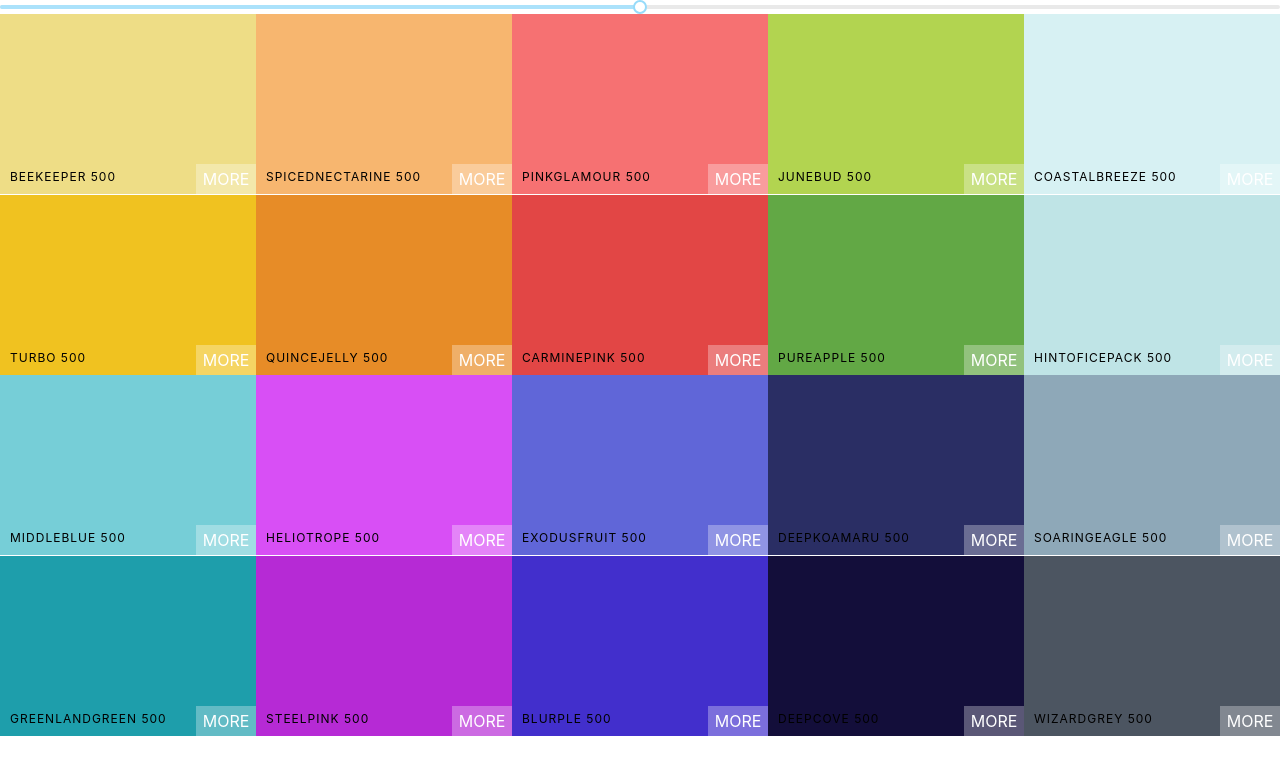
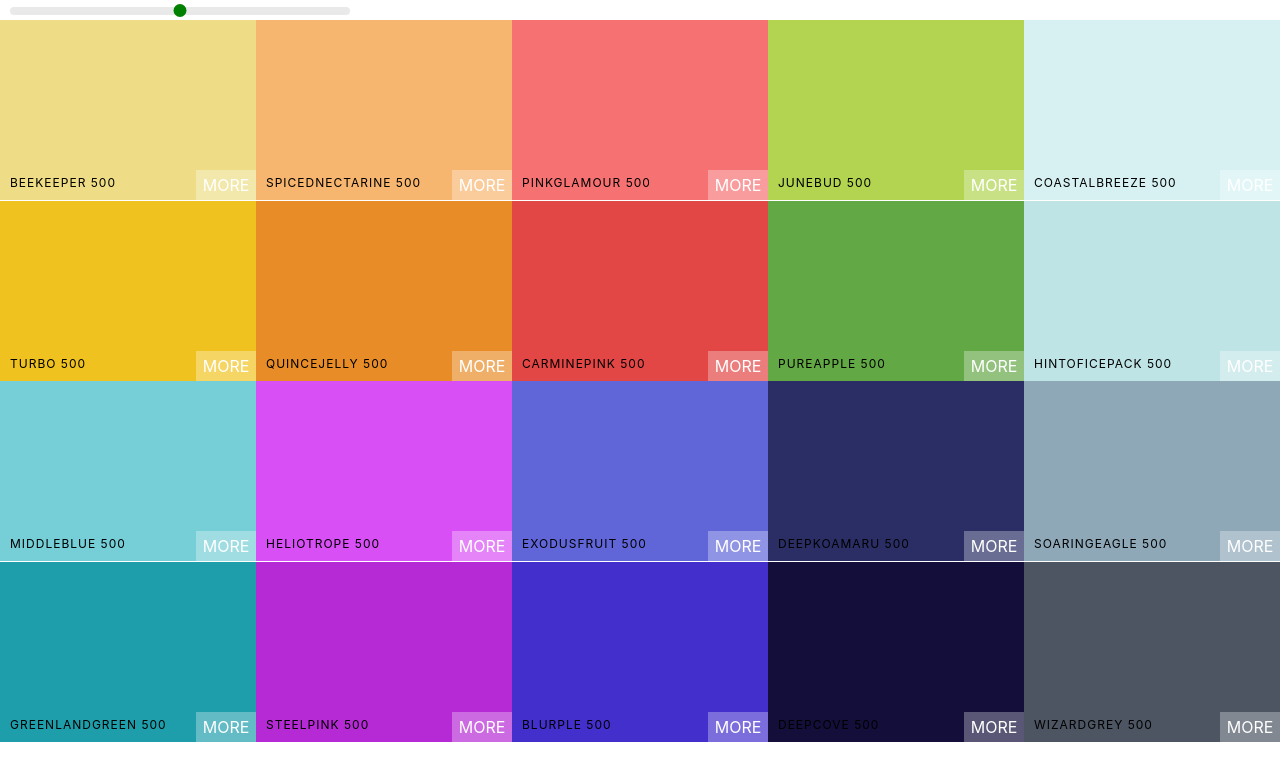
Before and after one commit to spencerhaugh/color-project, a React (Create React App) app: page / in a window 1280 px wide. Shown: the top 780 px of the page. Built offline with nearby package versions, Linux system fonts and the light colour scheme.

Commit message:
styles added to slider

```diff
--- a/src/Palette.css
+++ b/src/Palette.css
@@ -1,6 +1,28 @@
 .Palette {
-    height: 100vh;
+  height: 100vh;
 }
 .Palette-colors {
-    height: 90%;
+  height: 90%;
 }
+.slider {
+  width: 340px;
+  margin: 0 10px;
+  display: inline-block;
+}
+.rc-slider-track {
+  background-color: transparent;
+}
+.rc-slider-rail {
+  height: 8px;
+}
+.rc-slider-handle,
+.rc-slider-handle:active,
+.rc-slider-handle:focus,
+.rc-slider-handle:hover {
+  background-color: green;
+  outline: transparent 4px solid;
+  border: 2px solid green;
+  margin-top: -3px;
+  height: 13px;
+  width: 13px;
+}
--- a/src/Palette.js
+++ b/src/Palette.js
@@ -1,8 +1,8 @@
 import React, { Component } from 'react';
 import ColorBox from './ColorBox';
+import 'rc-slider/assets/index.css';
 import './Palette.css'
 import Slider from 'rc-slider';
-import 'rc-slider/assets/index.css';
 
 export default class Palette extends Component {
     constructor(props) {
@@ -23,7 +23,15 @@ export default class Palette extends Component {
         ));
         return (
             <div className='Palette'>
-                <Slider defaultValue={level} min={100} max={900} step={100} onAfterChange={this.changeLevel} />
+                <div className='slider'>
+                    <Slider
+                        defaultValue={level}
+                        min={100}
+                        max={900}
+                        step={100}
+                        onAfterChange={this.changeLevel}
+                    />
+                </div>
                 {/* Navbar */}
                 <div className='Palette-colors'>
                     {colorBoxes}
--- a/src/seedColors.js
+++ b/src/seedColors.js
@@ -1,4 +1,4 @@
-export default [
+const seedColors = [
   {
     paletteName: "Material UI Colors",
     id: "material-ui-colors",
@@ -242,3 +242,5 @@ export default [
     ]
   }
 ];
+
+export default seedColors;
```
Lines whose indentation alone changed are shown as unchanged.
